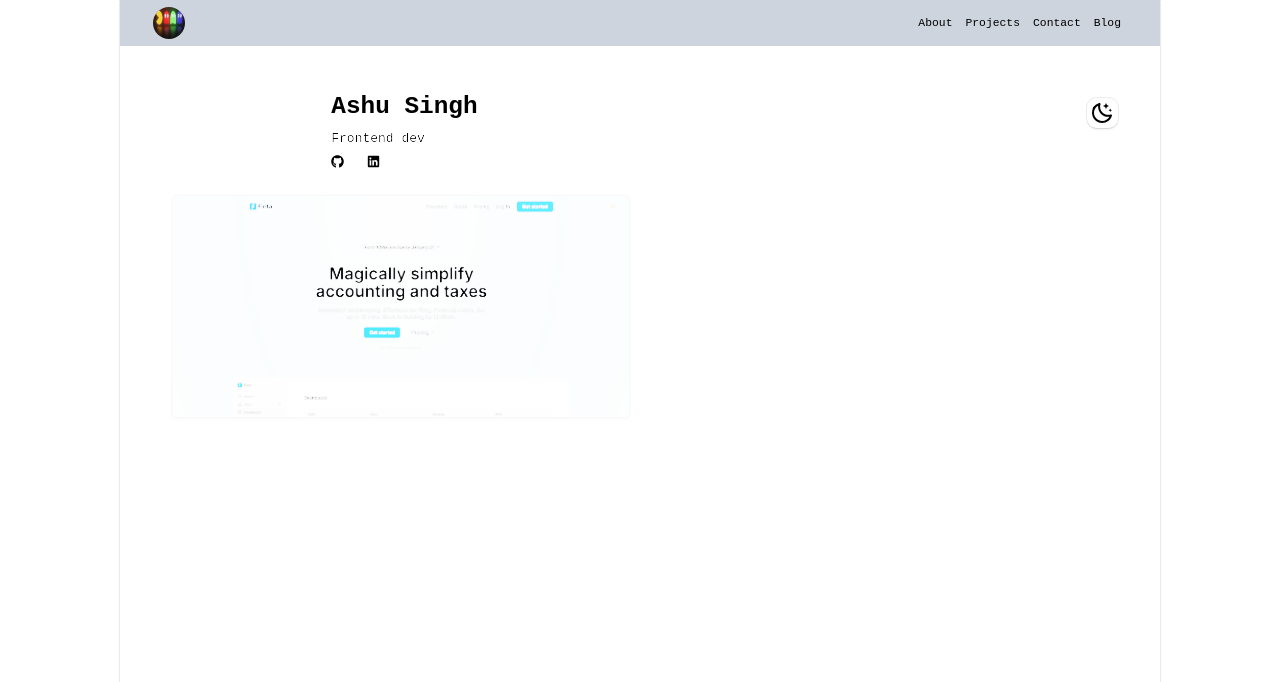
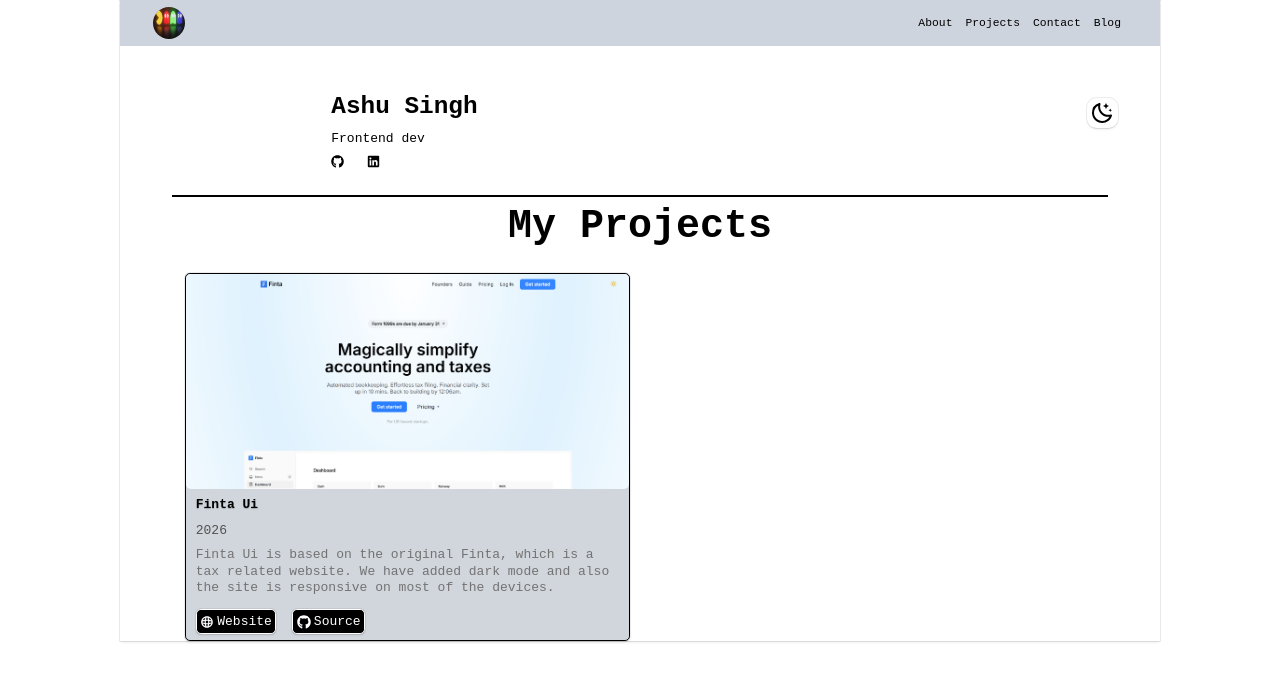
Before and after one commit to Evolver-3/ashusingh-portfolio, a React (Vite) app: page / in a window 1280 px wide. Shown: the top 682 px of the page. Built offline with nearby package versions, Linux system fonts and the light colour scheme.

Commit message:
project card ready

```diff
--- a/index.html
+++ b/index.html
@@ -5,6 +5,13 @@
     <link rel="icon" type="image/svg+xml" href="/vite.svg" />
     <meta name="viewport" content="width=device-width, initial-scale=1.0" />
     <title>ashusingh-portfolio</title>
+    <!-- Basic Icons -->
+<link href="https://cdn.boxicons.com/3.0.8/fonts/basic/boxicons.min.css" rel="stylesheet">
+<!-- Filled Icons -->
+<link href="https://cdn.boxicons.com/3.0.8/fonts/filled/boxicons-filled.min.css" rel="stylesheet">
+<!-- Brand Icons -->
+<link href="https://cdn.boxicons.com/3.0.8/fonts/brands/boxicons-brands.min.css" rel="stylesheet">
+<link href="https://cdn.boxicons.com/animations.min.css" rel="stylesheet">
   </head>
   <body>
     <div id="root"></div>
--- a/src/App.jsx
+++ b/src/App.jsx
@@ -22,25 +22,19 @@
   },[dark])
 
   return (
-    <div className=' relative h-screen w-full overflow-hidden'>
+    <motion.div
 
-       <motion.div
-       initial={{scale:1,opacity:1}}
-        animate={{scale:[1,1.1,1],opacity:[1,0.9,0.7,0.9,1] }}
-        transition={{ duration: 20, repeat: Infinity }}
-        className={`
-          absolute inset-0 z-0
-          opacity-20 mix-blend-overlay pointer-events-none
-          transition-colors duration-500 ${dark?"bg-black":"bg-white"}`}
-/>
+    className=' relative w-full bg-card'>
+
+      <Navbar/>
       <Container>
 
-        <Navbar/>
+
         <Dark dark={dark} setDark={setDark} />
         <Body/>
         <Projects dark={dark}/>
       </Container>
-    </div>
+    </motion.div>
   )
 }
 
--- a/src/Components/Body.jsx
+++ b/src/Components/Body.jsx
@@ -16,8 +16,8 @@
 
 const Body = () => {
 
-
   return (
+     <>
 
     <div className="flex flex-col md:flex-row items-center justify-center text-center md:text-left pt-20 px-20 gap-10 ">
 
@@ -105,13 +105,11 @@
           </motion.a>
 
           </motion.div>
-
-
         </div>
       </div>
-
-
    </div>
+    <div className="w-9/10 mx-auto h-px border border-foreground "></div>
+   </>
 
 
   )
--- a/src/Components/Container.jsx
+++ b/src/Components/Container.jsx
@@ -2,11 +2,8 @@
 
 const Container = ({ children, className = "" }) => {
   return (
-    <div className={`max-w-7xl mx-auto w-full bg-background shadow-acer ${className}`}>
-
-
+    <div className={`max-w-7xl mx-auto w-full bg-background shadow-acer ${className} transition-colors duration-500`}>
         {children}
-
 
     </div>
   )
--- a/src/Components/DarkMode/Dark.jsx
+++ b/src/Components/DarkMode/Dark.jsx
@@ -2,7 +2,7 @@
 const Dark = ({dark,setDark,className=''}) => {
 
   return (
-    <div className={`fixed right-50 top-30  ${className}`}>
+    <div className={`fixed md:right-50 md:top-30 top-15 right-2 ${className}`}>
       <button onClick={()=>setDark(!dark)}
         className="shadow-acer rounded-xl p-1">
         {dark?<svg  xmlns="http://www.w3.org/2000/svg" width="24" height="24" fill="currentColor" viewBox="0 0 24 24" className="text-yellow-400">
--- a/src/Components/Navbar.jsx
+++ b/src/Components/Navbar.jsx
@@ -44,7 +44,7 @@
     <motion.nav
     animate={{
        boxShadow:scrolled ? "var(--shadow-acer)" : "none",
-       width:scrolled ? "70%":"100%",
+       width:scrolled ? "80%":"100%",
        y:scrolled ? 10:0,
        borderRadius:scrolled? "10rem":"0"
     }}
@@ -53,7 +53,7 @@
       ease:"easeInOut"
     }}
 
-    className=' fixed inset-x-0 top-0 mx-auto max-w-7xl flex items-center justify-between p-2 bg-nav md:px-10'>
+    className=' fixed z-50 inset-x-0 top-0 mx-auto max-w-7xl flex items-center justify-between p-2 bg-nav md:px-10'>
 
       <img className='w-10 h-10 rounded-full' src="/profile.jpg" height="100" width="100" alt="profile"></img>
 
@@ -63,7 +63,7 @@
 
         {navItems.map((item,index)=>(
 
-          <a href={item.href} key={index} className='text-sm text-foreground relative px-2 py-1 hover:text-white dark:hover:text-black'
+          <a href={item.href} key={index} className='text-sm text-foreground relative px-2 py-1 hover:text-background'
           onMouseEnter={()=>setHovered(index)}
           onMouseLeave={()=>setHovered(null)}>
 
--- a/src/Components/Projects.jsx
+++ b/src/Components/Projects.jsx
@@ -6,9 +6,10 @@
     imgLight:"Finta-light.png",
     imgDark:"finta-dark.png",
     name:"Finta Ui",
+    text:"Finta Ui is based on the original Finta, which is a tax related website. We have added dark mode and also the site is responsive on most of the devices.",
     year:2026,
-    live:"Website",
-    git:"Source",
+    live:"https://newfintaupload.vercel.app/",
+    git:"https://github.com/Evolver-3/newfintaupload.git",
     Stack:{
       language:["React","Javascript","Tailwindcss","Framer Motion"]
     }
@@ -21,13 +22,34 @@
 
   return (
 
-    <div className='w-full h-screen '>
-      <div className='grid grid-cols-1 md:grid-cols-2 gap-6 max-w-6xl mx-auto' >
+    <div className='w-full flex flex-col gap-5 items-center justify-center'>
+
+      <h2 className='text-[40px] text-foreground font-semibold'>My Projects</h2>
+      <div className='grid grid-cols-1 md:grid-cols-2 gap-6 max-w-6xl md:mx-auto px-4' >
 
         {projectCards.map((card,i)=>(
-          <div className='w-full shadow-acer border border-neutral-300 rounded-md dark:border-neutral-500' key={card.id}>
+          <div className='w-full shadow-acer border border-foreground rounded-md bg-bottom' key={card.id}>
 
-            <img src={dark? card.imgDark:card.imgLight} alt={card.name} className='object-cover rounded-md' />
+            <img src={dark? card.imgDark:card.imgLight} alt={card.name} className='object-cover aspect-videod rounded-md' />
+
+            <div className=' text-foreground flex flex-col gap-2 py-2 px-3'>
+              <h2 className='font-bold text-shadow-xs'>{card.name}</h2>
+              <h3 className='text-neutral-600'>{card.year}</h3>
+              <p className='leading-tight text-neutral-500'>{card.text}</p>
+            </div>
+
+            <div className='flex gap-5 px-3 py-2'>
+
+              <LinkBtn logo={<svg xmlns="http://www.w3.org/2000/svg" width="14" height="14"  fill="currentColor" viewBox="0 0 24 24" ><path d="M12 2C6.49 2 2 6.49 2 12s4.49 10 10 10 10-4.49 10-10S17.51 2 12 2m7.5 7.24c-1.05-.45-2.36-.77-3.76-.97-.2-1.4-.52-2.71-.97-3.76 2.19.81 3.92 2.55 4.73 4.73m-3.55 4.44c.03-.56.05-1.12.05-1.68s-.02-1.12-.05-1.68C18.62 10.79 20 11.64 20 12s-1.39 1.21-4.05 1.68M12 20c-.36 0-1.21-1.39-1.68-4.05.56.03 1.12.05 1.68.05s1.12-.02 1.68-.05C13.21 18.62 12.36 20 12 20m0-6c-.69 0-1.33-.03-1.93-.07-.05-.6-.07-1.24-.07-1.93s.03-1.33.07-1.93c.6-.05 1.24-.07 1.93-.07s1.33.03 1.93.07c.05.6.07 1.24.07 1.93s-.03 1.33-.07 1.93c-.6.05-1.24.07-1.93.07m-8-2c0-.36 1.39-1.21 4.05-1.68C8.02 10.88 8 11.44 8 12s.02 1.12.05 1.68C5.38 13.21 4 12.36 4 12m8-8c.36 0 1.21 1.39 1.68 4.05C13.12 8.02 12.56 8 12 8s-1.12.02-1.68.05C10.79 5.38 11.64 4 12 4m-2.76.5c-.45 1.05-.77 2.36-.97 3.76-1.4.2-2.71.52-3.76.97A8.04 8.04 0 0 1 9.24 4.5M4.51 14.76c1.05.45 2.36.77 3.76.97.2 1.4.52 2.71.97 3.76a8.04 8.04 0 0 1-4.73-4.73m10.26 4.73c.45-1.05.77-2.36.97-3.76 1.4-.2 2.71-.52 3.76-.97a8.04 8.04 0 0 1-4.73 4.73"></path></svg>} link={card.live} btnTag={"Website"}/>
+
+
+
+              <LinkBtn logo={<svg stroke="currentColor" fill="currentColor" strokeWidth="0" viewBox="0 0 496 512" height="14px" width="14px" xmlns="http://www.w3.org/2000/svg"
+              >
+              <path d="M165.9 397.4c0 2-2.3 3.6-5.2 3.6-3.3.3-5.6-1.3-5.6-3.6 0-2 2.3-3.6 5.2-3.6 3-.3 5.6 1.3 5.6 3.6zm-31.1-4.5c-.7 2 1.3 4.3 4.3 4.9 2.6 1 5.6 0 6.2-2s-1.3-4.3-4.3-5.2c-2.6-.7-5.5.3-6.2 2.3zm44.2-1.7c-2.9.7-4.9 2.6-4.6 4.9.3 2 2.9 3.3 5.9 2.6 2.9-.7 4.9-2.6 4.6-4.6-.3-1.9-3-3.2-5.9-2.9zM244.8 8C106.1 8 0 113.3 0 252c0 110.9 69.8 205.8 169.5 239.2 12.8 2.3 17.3-5.6 17.3-12.1 0-6.2-.3-40.4-.3-61.4 0 0-70 15-84.7-29.8 0 0-11.4-29.1-27.8-36.6 0 0-22.9-15.7 1.6-15.4 0 0 24.9 2 38.6 25.8 21.9 38.6 58.6 27.5 72.9 20.9 2.3-16 8.8-27.1 16-33.7-55.9-6.2-112.3-14.3-112.3-110.5 0-27.5 7.6-41.3 23.6-58.9-2.6-6.5-11.1-33.3 2.6-67.9 20.9-6.5 69 27 69 27 20-5.6 41.5-8.5 62.8-8.5s42.8 2.9 62.8 8.5c0 0 48.1-33.6 69-27 13.7 34.7 5.2 61.4 2.6 67.9 16 17.7 25.8 31.5 25.8 58.9 0 96.5-58.9 104.2-114.8 110.5 9.2 7.9 17 22.9 17 46.4 0 33.7-.3 75.4-.3 83.6 0 6.5 4.6 14.4 17.3 12.1C428.2 457.8 496 362.9 496 252 496 113.3 383.5 8 244.8 8zM97.2 352.9c-1.3 1-1 3.3.7 5.2 1.6 1.6 3.9 2.3 5.2 1 1.3-1 1-3.3-.7-5.2-1.6-1.6-3.9-2.3-5.2-1zm-10.8-8.1c-.7 1.3.3 2.9 2.3 3.9 1.6 1 3.6.7 4.3-.7.7-1.3-.3-2.9-2.3-3.9-2-.6-3.6-.3-4.3.7zm32.4 35.6c-1.6 1.3-1 4.3 1.3 6.2 2.3 2.3 5.2 2.6 6.5 1 1.3-1.3.7-4.3-1.3-6.2-2.2-2.3-5.2-2.6-6.5-1zm-11.4-14.7c-1.6 1-1.6 3.6 0 5.9 1.6 2.3 4.3 3.3 5.6 2.3 1.6-1.3 1.6-3.9 0-6.2-1.4-2.3-4-3.3-5.6-2z"></path>
+              </svg>} link={card.git} btnTag={"Source"}/>
+
+            </div>
           </div>
         ))}
 
@@ -39,3 +61,12 @@
 }
 
 export default Projects
+
+const LinkBtn=({link,logo,btnTag})=>{
+  return(
+    <button className='flex gap-1 rounded-md text-background items-center justify-center px-1 py-0.5 bg-foreground shadow-acer border border-background'>
+      <span className='text-[2px]'>{logo}</span>
+      <a href={link}>{btnTag}</a>
+    </button>
+  )
+}
--- a/src/index.css
+++ b/src/index.css
@@ -10,6 +10,7 @@
   --foreground:black;
   --card:white;
   --nav:oklch(86.799% 0.01413 258.444);
+  --bottom:oklch(87.2% 0.01 258.338);
 
 
 }
@@ -18,6 +19,7 @@
   --foreground:white;
   --card:oklch(21.6% 0.006 56.043);
   --nav:oklch(21.6% 0.006 56.043);
+  --bottom:oklch(20.8% 0.042 265.755);
 }
 
 @theme inline {
@@ -29,5 +31,6 @@
   --color-foreground:var(--foreground);
   --color-card:var(--card);
   --color-nav:var(--nav);
+  --color-bottom:var(--bottom);
 
 }
```
Also changed, not shown: 2 other files (tests, documents, lock files or other folders).
